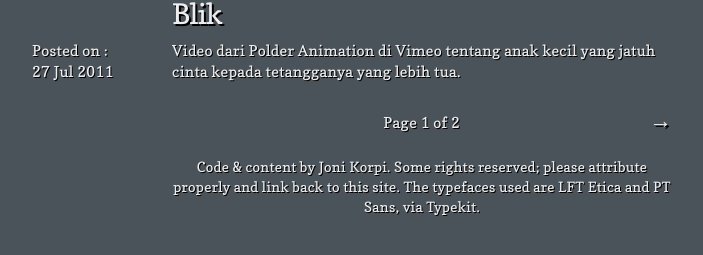
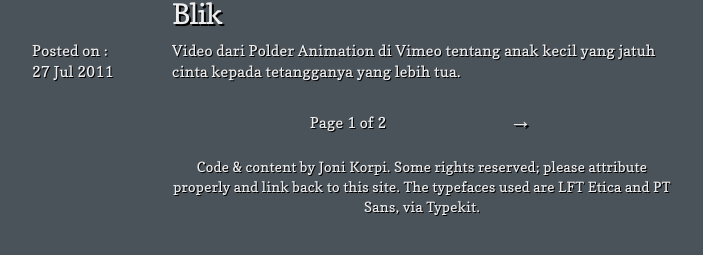
Before and after one commit to timbul/timbul.github.com, a Jekyll site: the page built from index.html, in a window 1280 px wide. Shown: the part 308-563 px from the top of the page, without its empty margins (288-991 px from the left). Built offline with Jekyll 4.4.1, drawn with Linux system fonts in a browser that asks for light colours; Markdown is read by kramdown in place of the engine named in the settings; the list of posts is cut into pages by our own code.

Commit message:
edit grid

```diff
--- a/_layouts/post.html
+++ b/_layouts/post.html
@@ -3,7 +3,7 @@
 ---
 <div class="post">
 <div class="row">
-	<div class="column empat enam"><h2 class="judul">{{ page.title }}</h2></div>
+	<div class="column tiga enam"><h2 class="judul">{{ page.title }}</h2></div>
 </div>
 <div class="row">
 	<div  class="column satu">
@@ -22,7 +22,7 @@
 </div>
 
 <div class="row">
-<div class="column empat enam">
+<div class="column empat">
 <div id="disqus_thread"></div>
 <script type="text/javascript">
     var disqus_shortname = 'timbulog';
--- a/about.html
+++ b/about.html
@@ -4,7 +4,7 @@
 ---
 <div class="post">
 <div class="row">
-<div class="column empat enam"><h2 class="judul">{{ page.title }}</h2></div>
+<div class="column tiga enam"><h2 class="judul">{{ page.title }}</h2></div>
 </div>
 
 <div class="row">
--- a/archives.html
+++ b/archives.html
@@ -5,7 +5,7 @@
 
 <div class="post">
 <div class="row">
-<div class="column empat enam"><h2 class="judul">{{ page.title }}</h2></div>
+<div class="column tiga enam"><h2 class="judul">{{ page.title }}</h2></div>
 </div>
 
 <div class="row">
--- a/index.html
+++ b/index.html
@@ -5,7 +5,7 @@
 {% for post in paginator.posts %}
 <div class="post"  id="postid-{{post.id}}">
 <div class="row">
-<div class="column empat enam"><h2><a href="{{post.url}}">{{ post.title }}</a></h2></div>
+<div class="column tiga enam"><h2><a href="{{post.url}}">{{ post.title }}</a></h2></div>
 </div>
 <div class="row">
 	<div  class="column satu">
@@ -20,7 +20,7 @@
 </div>
 {% endfor %}
 <div class="row">
-<table class="column empat enam">
+<table class="column tiga enam">
 <tr>
 <td class="prev" >{% if paginator.previous_page %}{% if paginator.previous_page == 1 %}
 <a href="/" title="previous page">&larr;</a>{% else %}
```
